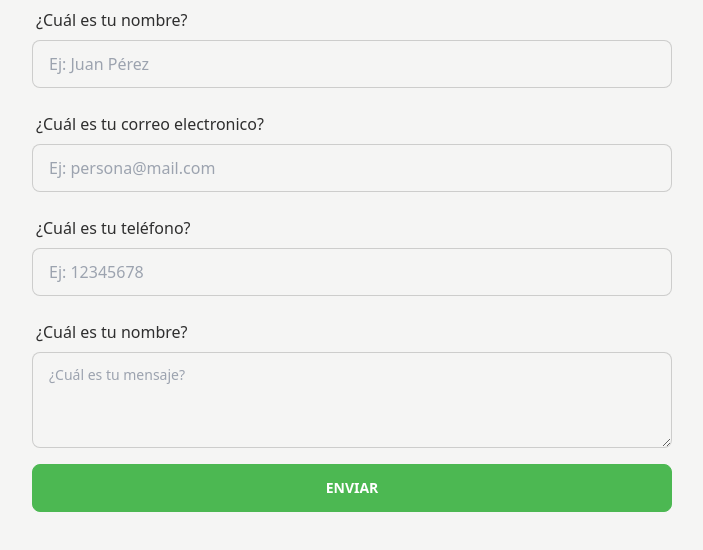
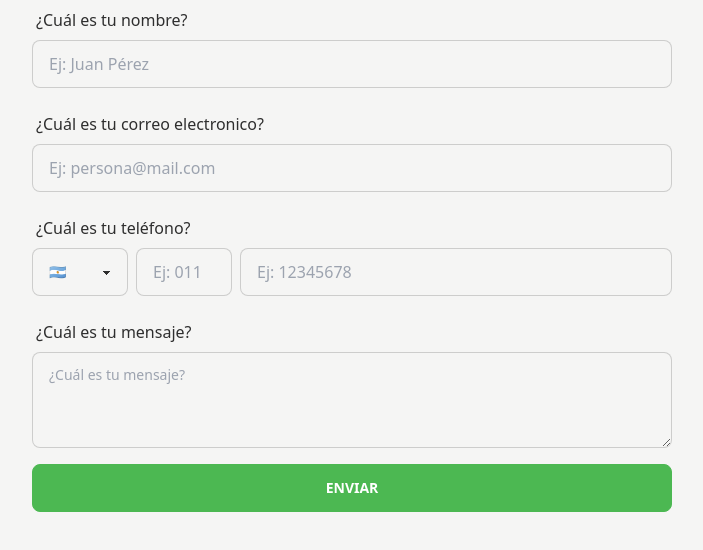
Before and after one commit to Juan-M-Panozzo-Z/rigelec.com.ar, a Next.js app: page /components/ContactUs in a window 1280 px wide. Shown: the top 550 px of the page, without its empty margins (288-991 px from the left). Built offline with nearby package versions, Linux system fonts and the light colour scheme.

Commit message:
modified:   package-lock.json modified:   src/pages/api/sendEmail.js modified:   src/pages/components/ContactUs.jsx

```diff
--- a/src/pages/api/sendEmail.js
+++ b/src/pages/api/sendEmail.js
@@ -15,7 +15,7 @@ export default async function handler(req, res) {
         });
         const mailData = {
             from: `${name} <${email}>`,
-            to: "notificaciones@rigelec.com.ar",
+            to: "sistemas@rigelec.com.ar",
             subject: `¡${name} quiere contactarse con nosotros!`,
             text: message,
             html: `
--- a/src/pages/components/ContactUs.jsx
+++ b/src/pages/components/ContactUs.jsx
@@ -4,11 +4,15 @@ import { useState, useEffect } from "react";
 export default function ContactUs() {
     const [name, setName] = useState("");
     const [email, setEmail] = useState("");
+    const [codCountry, setCodCountry] = useState("");
+    const [codArea, setCodArea] = useState("");
     const [phone, setPhone] = useState("");
     const [message, setMessage] = useState("");
 
     const handleSubmit = async (e) => {
         e.preventDefault();
+        setPhone(`+${codCountry}${codArea}${phone}`);
+
         if (name && email && phone && message) {
             await axios
                 .post("/api/sendEmail", {
@@ -46,7 +50,9 @@ export default function ContactUs() {
                     />
                 </div>
                 <div className="form-control w-full">
-                    <label className="label">¿Cuál es tu correo electronico?</label>
+                    <label className="label">
+                        ¿Cuál es tu correo electronico?
+                    </label>
                     <input
                         value={email}
                         onChange={(e) => setEmail(e.target.value)}
@@ -57,16 +63,35 @@ export default function ContactUs() {
                 </div>
                 <div className="form-control w-full">
                     <label className="label">¿Cuál es tu teléfono?</label>
+                    <div className="flex gap-2">
+                        <select
+                            value={codCountry}
+                            onChange={(e) => setCodCountry(e.target.value)}
+                            name="country"
+                            className="select select-bordered w-20 md:w-24"
+                        >
+                            <option value="54">🇦🇷</option>
+                            <option value="598">🇺🇾</option>
+                            <option value="55">🇧🇷</option>
+                        </select>
+                        <input
+                            value={codArea}
+                            onChange={(e) => setCodArea(e.target.value)}
+                            type="tel"
+                            placeholder="Ej: 011"
+                            className="input input-bordered w-20 md:w-24"
+                        />
                         <input
                             value={phone}
                             onChange={(e) => setPhone(e.target.value)}
                             type="tel"
                             placeholder="Ej: 12345678"
-                        className="input input-bordered w-full"
+                            className="input input-bordered flex-1"
                         />
                     </div>
+                </div>
                 <div className="form-control w-full">
-                    <label className="label">¿Cuál es tu nombre?</label>
+                    <label className="label">¿Cuál es tu mensaje?</label>
                     <textarea
                         value={message}
                         onChange={(e) => setMessage(e.target.value)}
```
Also changed, not shown: 1 other file (tests, documents, lock files or other folders). Lines whose indentation alone changed are shown as unchanged.
